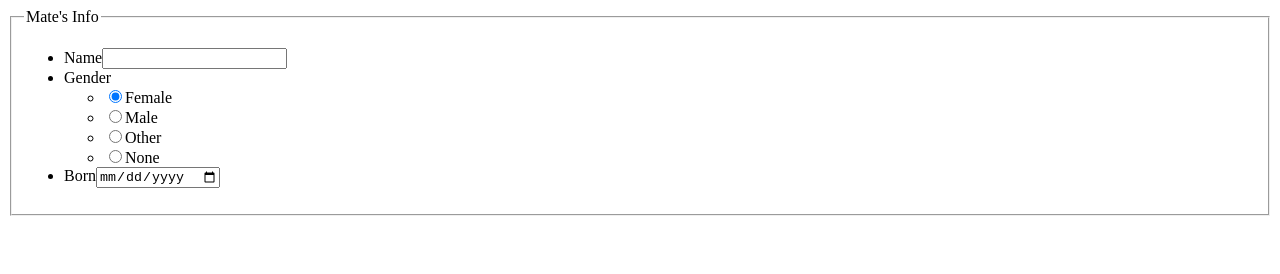
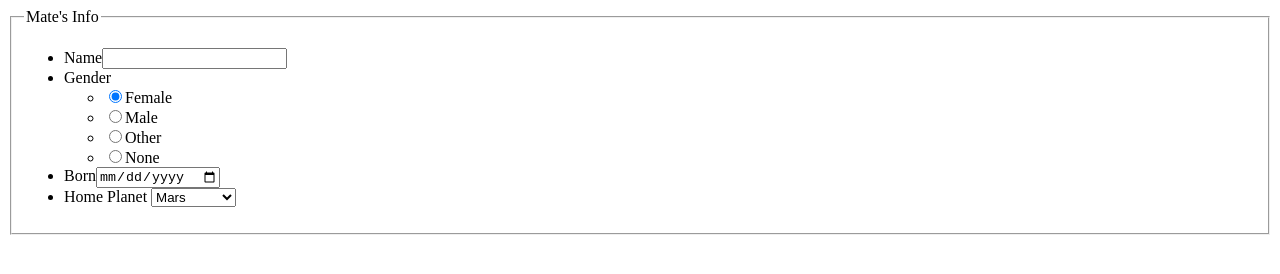
Before and after one commit to DaveyDaVinci/Magee_David_VFW, a plain HTML site: page additem.html in a window 1280 px wide. Drawn offline with Linux system fonts and the light colour scheme.

Commit message:
Updated with working home planet drop down

```diff
--- a/additem.html
+++ b/additem.html
@@ -25,6 +25,22 @@
 							</ul>
 						</li>
 						<li><label for="born">Born</label><input type="date" name="born" /></li>
+						<li>
+							<label for="homeplanet">Home Planet</label>
+							<select id="homeplanet">
+								<optgroup label="Allied Planets">
+									<option value="Mars">Mars</option>
+									<option value="Earth">Earth</option>
+									<option value="Pluto">Pluto</option>
+									<option value="Vegas">Vegas</option>
+								</optgroup>
+								<optgroup label="Relkin Group">
+									<option value="Turos">Turos</option>
+									<option value="Heisinkr">Heisinkr</option>
+									<option value="Velarius">Velarius</option>
+								</optgroup>
+							</select>
+						</li>
 					</ul>
 			</fieldset>
 		</form>
```
